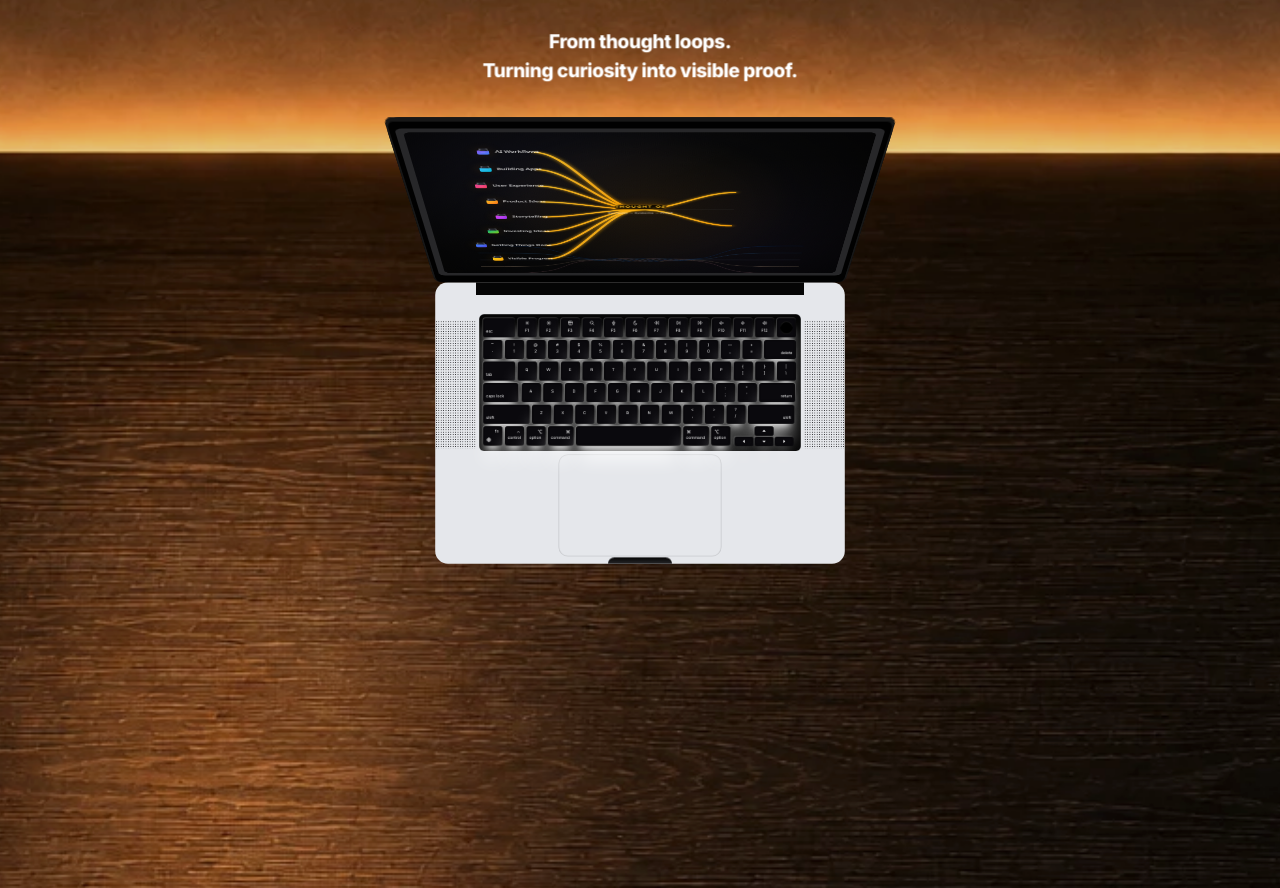
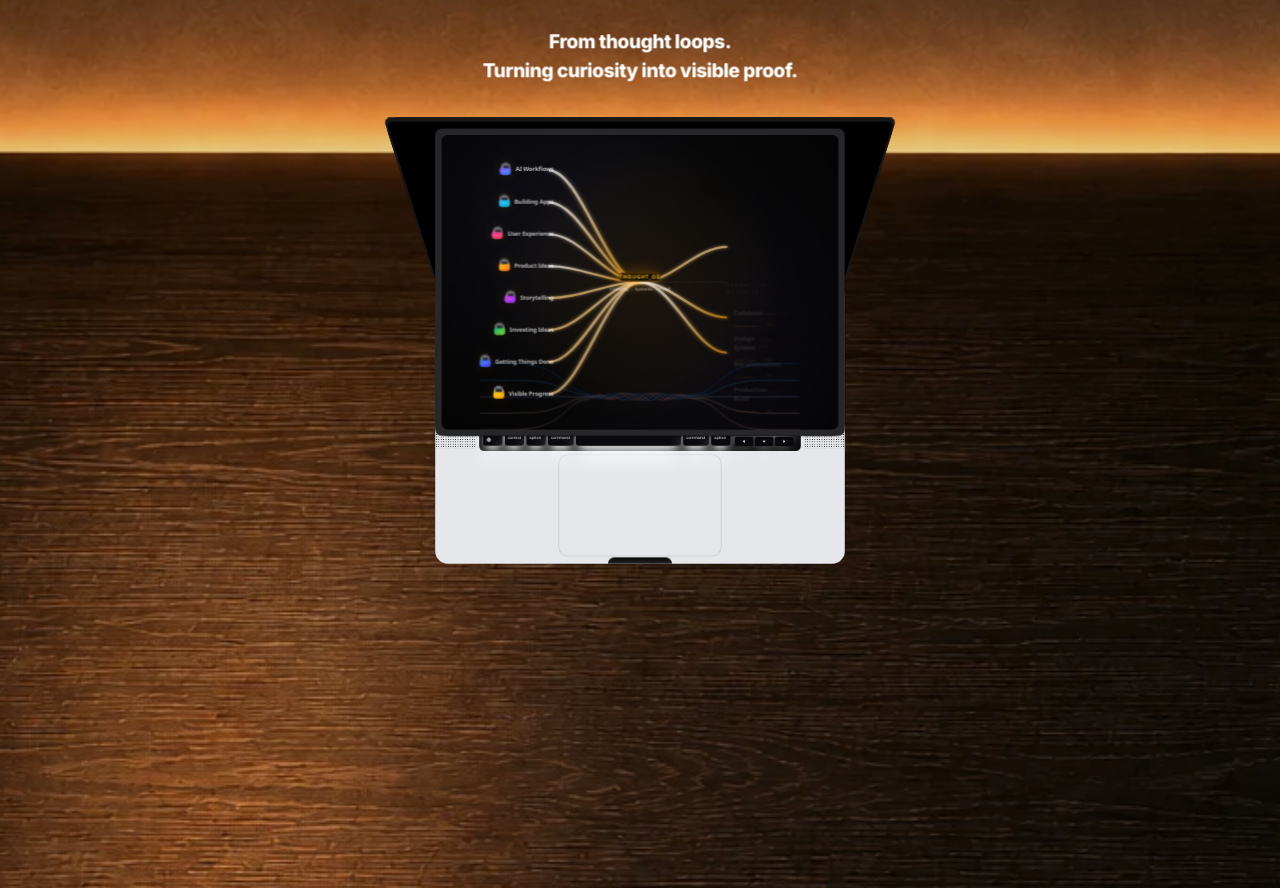
Before and after one commit to batmanvigilante7/hemanthsai, a React (Vite) app: page / in a window 1280 px wide. Shown: the part 4740-5628 px from the top of the page. Built offline with nearby package versions, Linux system fonts and the light colour scheme.

Commit message:
feat: restore premium ThoughtOS convergence workspace

```diff
--- a/src/components/ThoughtOSScreen.tsx
+++ b/src/components/ThoughtOSScreen.tsx
@@ -84,10 +84,12 @@ const getDocSVG = (colorHex: string, label: string) => {
 };
 
 const artifactCards = [
-  { id: 1, type: "React Codebase", detail: "src/main.tsx", progress: 92, endY: 38 },
+  { id: 1, type: "Codebase", detail: "Repository", progress: 92, endY: 38 },
   { id: 2, type: "Design System", detail: "Figma Spec", progress: 100, endY: 50 },
-  { id: 3, type: "Product Doc", detail: "Roadmap.md", progress: 75, endY: 62 },
+  { id: 3, type: "Documentation", detail: "Architecture", progress: 75, endY: 62 },
+  { id: 4, type: "Production Build", detail: "Static Assets", progress: 88, endY: 74 },
 ];
+
 
 export default function ThoughtOSScreen({ className }: ThoughtOSScreenProps) {
   const containerRef = useRef<HTMLElement | null>(null);
@@ -122,8 +124,8 @@ export default function ThoughtOSScreen({ className }: ThoughtOSScreenProps) {
   );
 
   // Right artifact stack fading/sliding in
-  const artifactOpacity = useTransform(scrollYProgress, [0.65, 1], [0, 1]);
-  const artifactY = useTransform(scrollYProgress, [0.65, 1], [15, 0]);
+  const artifactOpacity = useTransform(scrollYProgress, [0.4, 0.85], [0.15, 1]);
+  const artifactY = useTransform(scrollYProgress, [0.4, 0.85], [10, 0]);
 
   // Map sources and distribute vertically
   const sources = thoughtOSItems.map((item, index) => {
@@ -180,9 +182,9 @@ export default function ThoughtOSScreen({ className }: ThoughtOSScreenProps) {
         preserveAspectRatio="none"
       >
         <defs>
-          <linearGradient id="amberGradient" x1="0%" y1="0%" x2="100%" y2="100%">
-            <stop offset="0%" stopColor="#fbbf24" stopOpacity="0.85" />
-            <stop offset="100%" stopColor="#f59e0b" stopOpacity="1" />
+          <linearGradient id="softWhiteGradient" x1="0%" y1="0%" x2="100%" y2="100%">
+            <stop offset="0%" stopColor="rgba(255, 255, 255, 0.60)" />
+            <stop offset="100%" stopColor="rgba(245, 158, 11, 0.48)" />
           </linearGradient>
           <filter id="subtle-glow" x="-20%" y="-20%" width="140%" height="140%">
             <feGaussianBlur stdDeviation="0.6" result="blur" />
@@ -216,7 +218,7 @@ export default function ThoughtOSScreen({ className }: ThoughtOSScreenProps) {
                 <motion.path
                   d={pathD}
                   fill="none"
-                  stroke="url(#amberGradient)"
+                  stroke="url(#softWhiteGradient)"
                   strokeWidth="0.75"
                   filter="url(#subtle-glow)"
                   style={{
@@ -250,7 +252,7 @@ export default function ThoughtOSScreen({ className }: ThoughtOSScreenProps) {
                 <motion.path
                   d={pathD}
                   fill="none"
-                  stroke="url(#amberGradient)"
+                  stroke="url(#softWhiteGradient)"
                   strokeWidth="0.75"
                   filter="url(#subtle-glow)"
                   style={{
@@ -347,7 +349,7 @@ export default function ThoughtOSScreen({ className }: ThoughtOSScreenProps) {
                 className="absolute inset-0 rounded-full border border-amber-500/30 transition-all duration-300 pointer-events-none"
               />
 
-              <span className="text-[7.5px] font-black tracking-widest text-amber-400 select-none">
+              <span className="text-[6.5px] font-black tracking-widest text-amber-400 select-none whitespace-nowrap">
                 THOUGHT_OS
               </span>
             </motion.div>
@@ -384,11 +386,17 @@ export default function ThoughtOSScreen({ className }: ThoughtOSScreenProps) {
             </div>
 
             {/* Abstract Card Stack */}
-            <div className="flex flex-col gap-2 w-full">
-              {artifactCards.map((card) => (
+            <div className="flex flex-col w-full">
+              {artifactCards.map((card, idx) => (
                 <div
                   key={card.id}
-                  className="p-2 rounded-lg border border-white/5 bg-white/[0.02] backdrop-blur-md shadow-md flex flex-col justify-between h-[38px] w-full hover:border-amber-500/20 transition-all duration-300 relative group pointer-events-auto"
+                  style={{
+                    zIndex: 20 + idx,
+                  }}
+                  className={cn(
+                    "p-2 rounded-lg border border-white/5 bg-white/[0.02] backdrop-blur-md shadow-md flex flex-col justify-between h-[38px] w-full hover:border-amber-500/20 transition-all duration-300 relative group pointer-events-auto",
+                    idx > 0 && "-mt-1.5"
+                  )}
                 >
                   {/* Subtle highlight border */}
                   <div className="absolute inset-0 rounded-lg border border-transparent group-hover:border-amber-500/10 transition-colors duration-300 pointer-events-none" />
--- a/src/components/ThoughtWorkspace.tsx
+++ b/src/components/ThoughtWorkspace.tsx
@@ -80,6 +80,7 @@ export function ThoughtWorkspace() {
               <div className="relative w-[85vw] max-w-[940px] flex items-center justify-center scale-[0.80] origin-center">
                 <MacbookScroll
                   sectionMode
+                  stable={true}
                   title={
                     <span className="text-white text-xl md:text-2xl font-extrabold tracking-tight leading-tight">
                       From thought loops. <br /> Turning curiosity into visible proof.
--- a/src/components/ui/macbook-scroll.tsx
+++ b/src/components/ui/macbook-scroll.tsx
@@ -32,6 +32,7 @@ export const MacbookScroll = ({
   badge,
   children,
   sectionMode = false,
+  stable = false,
 }: {
   src?: string;
   showGradient?: boolean;
@@ -39,6 +40,7 @@ export const MacbookScroll = ({
   badge?: React.ReactNode;
   children?: React.ReactNode;
   sectionMode?: boolean;
+  stable?: boolean;
 }) => {
   const ref = useRef<HTMLDivElement>(null);
   const { scrollYProgress } = useScroll({
@@ -54,22 +56,22 @@ export const MacbookScroll = ({
     }
   }, []);
 
-  const scaleX = useTransform(
+  const scaleX = stable ? 1.0 : useTransform(
     scrollYProgress,
     [0, 0.3],
     [1.2, isMobile ? 1 : 1.5],
   );
-  const scaleY = useTransform(
+  const scaleY = stable ? 1.0 : useTransform(
     scrollYProgress,
     [0, 0.3],
     [0.6, isMobile ? 1 : 1.5],
   );
-  const translate = useTransform(
+  const translate = stable ? 0 : useTransform(
     scrollYProgress,
     sectionMode ? [0, 0.3] : [0, 1],
     sectionMode ? [0, 180] : [0, 1500]
   );
-  const rotate = useTransform(scrollYProgress, [0.1, 0.12, 0.3], [-28, -28, 0]);
+  const rotate = stable ? 0 : useTransform(scrollYProgress, [0.1, 0.12, 0.3], [-28, -28, 0]);
   const textTransform = useTransform(scrollYProgress, [0, 0.3], [0, 100]);
   const textOpacity = useTransform(scrollYProgress, [0, 0.2], [1, 0]);
 
```
